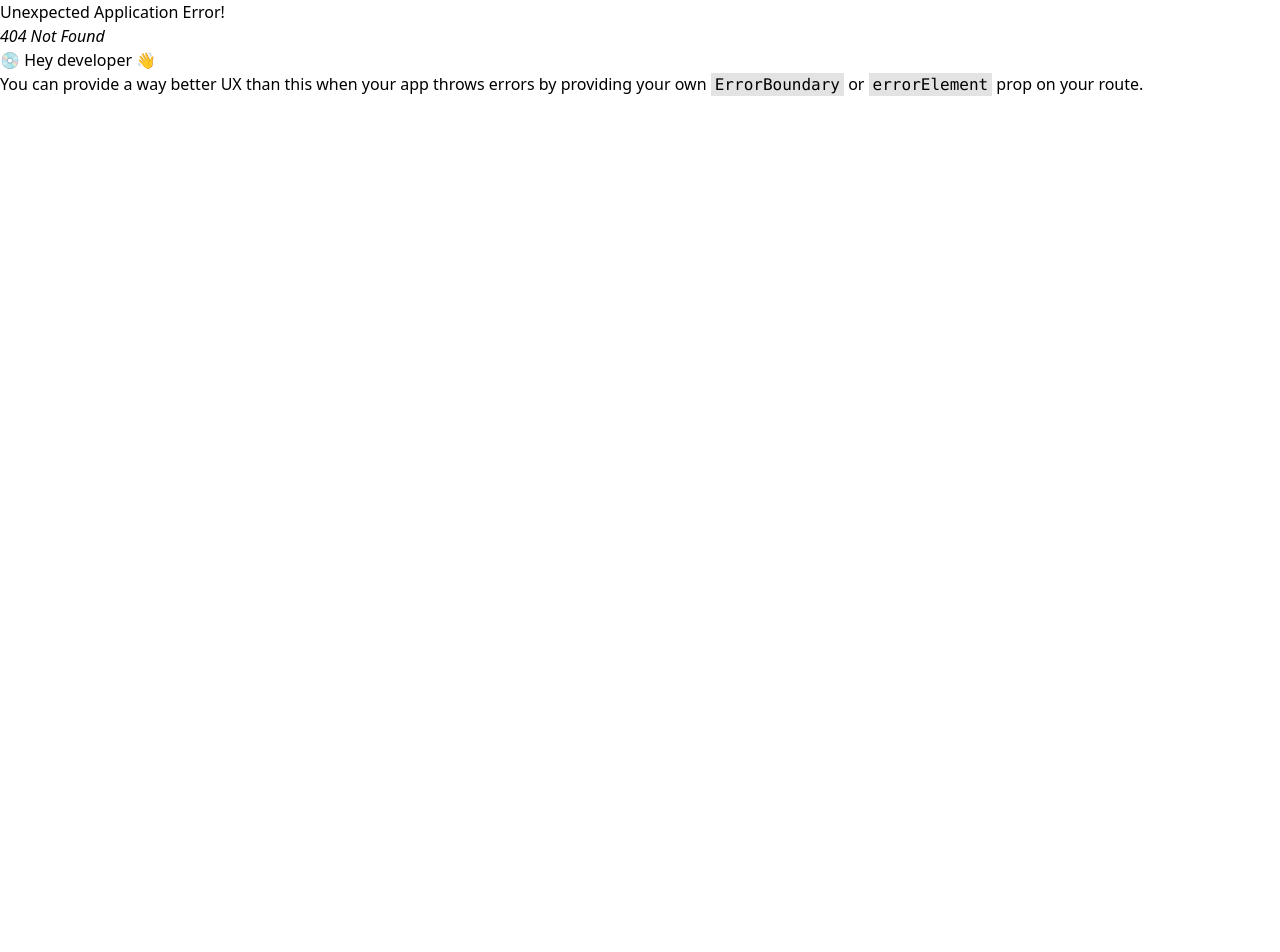
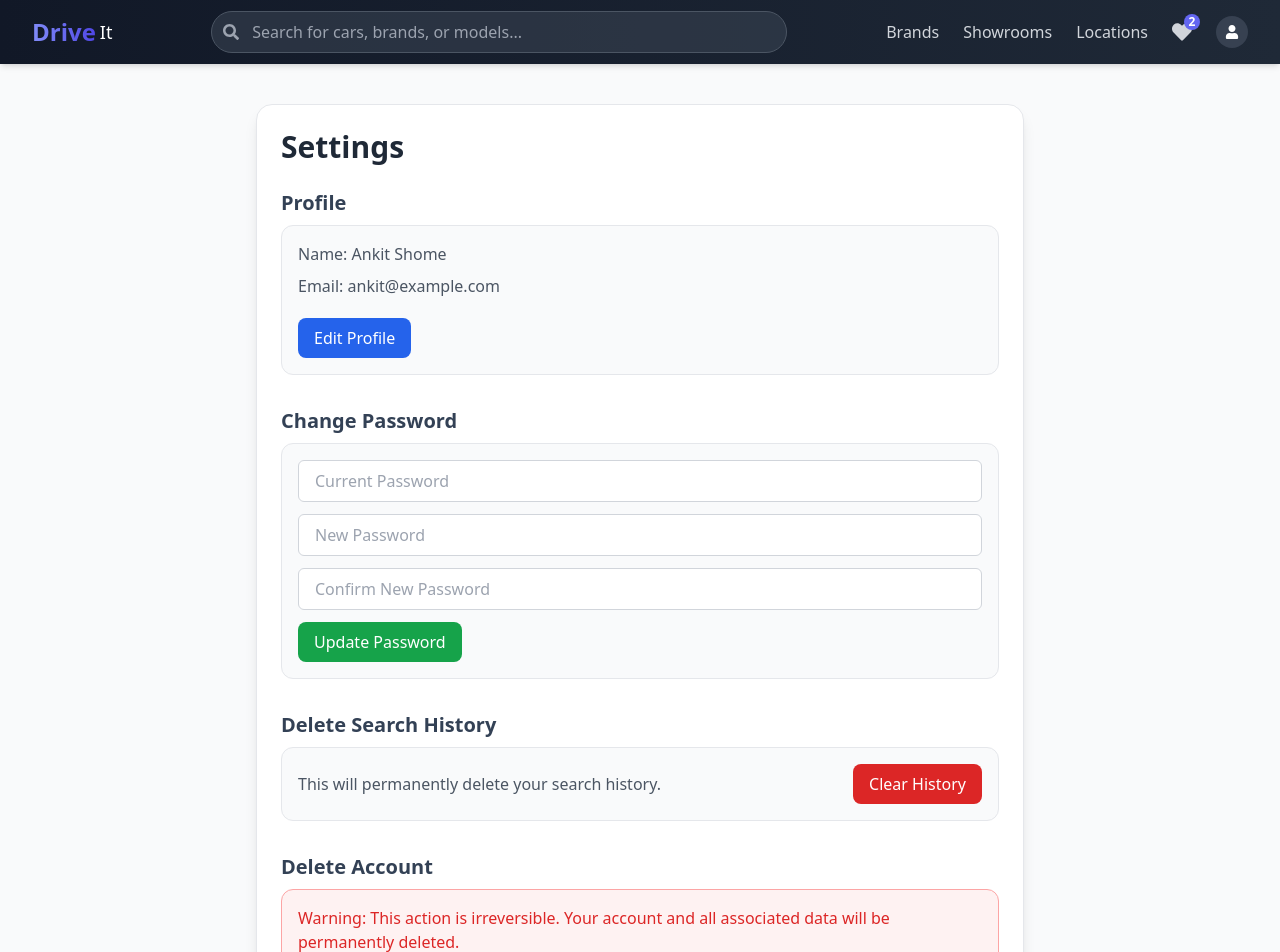
Before and after one commit to akshat-0921/E-car-selling, a React (Vite) app in the folder frontend/: page /settings in a window 1280 px wide. Before the commit this address had no page. Shown: the top 952 px of the page. Before the commit the page ends 800 px from the top, so only its background shows below. Built offline with nearby package versions, Linux system fonts and the light colour scheme; no server answers.

Commit message:
Settings page created react

```diff
--- a/frontend/src/App.jsx
+++ b/frontend/src/App.jsx
@@ -15,6 +15,7 @@ import ShowroomPage from "./pages/Showroom/showRoom";
 import CarModelSelectionPage from "./pages/CarModelSelection/carlist";
 import TestDriveBookingPage from "./pages/TestDrive/testDrive";
 import Profile from "./pages/Profile/Profile";
+import SettingsPage from "./pages/Settings/Settings";
 
 const router = createBrowserRouter([
    {
@@ -34,6 +35,7 @@ const router = createBrowserRouter([
          { path: "Car-Model-Selection", element: <CarModelSelectionPage /> },
          { path: "Test-Drive", element: <TestDriveBookingPage /> },
          { path: "profile", element: <Profile /> },
+         { path: "settings", element: <SettingsPage /> }
       ],
    },
 ]);
--- /dev/null
+++ b/frontend/src/pages/Settings/Settings.jsx
@@ -0,0 +1,77 @@
+import React from "react"
+import { Link } from "react-router-dom"
+
+const SettingsPage = () => {
+   return (
+      <div className="max-w-3xl mx-auto p-6 bg-white shadow-lg rounded-2xl border border-gray-200 mt-10">
+         <h1 className="text-3xl font-bold text-gray-800 mb-6">Settings</h1>
+
+         {/* Profile Section */}
+         <section className="mb-8">
+            <h2 className="text-xl font-semibold text-slate-700 mb-2">Profile</h2>
+            <div className="bg-gray-50 p-4 rounded-xl border border-gray-200">
+               <p className="text-gray-600 mb-2">Name: <span className="font-medium">Ankit Shome</span></p>
+               <p className="text-gray-600 mb-2">Email: <span className="font-medium">ankit@example.com</span></p>
+               <Link to="/profile">
+                  <button className="mt-3 px-4 py-2 bg-blue-600 text-white rounded-lg hover:bg-blue-700 transition-all">
+                     Edit Profile
+                  </button>
+               </Link>
+            </div>
+         </section>
+
+         {/* Change Password Section */}
+         <section className="mb-8">
+            <h2 className="text-xl font-semibold text-slate-700 mb-2">Change Password</h2>
+            <div className="bg-gray-50 p-4 rounded-xl border border-gray-200">
+               <div className="flex flex-col gap-3">
+                  <input
+                     type="password"
+                     placeholder="Current Password"
+                     className="px-4 py-2 border border-gray-300 rounded-md focus:outline-none focus:ring-2 focus:ring-blue-500"
+                  />
+                  <input
+                     type="password"
+                     placeholder="New Password"
+                     className="px-4 py-2 border border-gray-300 rounded-md focus:outline-none focus:ring-2 focus:ring-blue-500"
+                  />
+                  <input
+                     type="password"
+                     placeholder="Confirm New Password"
+                     className="px-4 py-2 border border-gray-300 rounded-md focus:outline-none focus:ring-2 focus:ring-blue-500"
+                  />
+                  <button className="self-start px-4 py-2 bg-green-600 text-white rounded-lg hover:bg-green-700 transition-all">
+                     Update Password
+                  </button>
+               </div>
+            </div>
+         </section>
+
+         {/* Delete Search History Section */}
+         <section className="mb-8">
+            <h2 className="text-xl font-semibold text-slate-700 mb-2">Delete Search History</h2>
+            <div className="bg-gray-50 p-4 rounded-xl border border-gray-200 flex flex-col sm:flex-row items-start sm:items-center justify-between gap-4">
+               <p className="text-gray-600">This will permanently delete your search history.</p>
+               <button className="px-4 py-2 bg-red-600 text-white rounded-lg hover:bg-red-700 transition-all">
+                  Clear History
+               </button>
+            </div>
+         </section>
+
+         {/* Delete Account Section */}
+         <section>
+            <h2 className="text-xl font-semibold text-slate-700 mb-2">Delete Account</h2>
+            <div className="bg-red-50 p-4 rounded-xl border border-red-300">
+               <p className="text-red-600 mb-3 font-medium">
+                  Warning: This action is irreversible. Your account and all associated data will be permanently deleted.
+               </p>
+               <button className="px-4 py-2 bg-red-700 text-white rounded-lg hover:bg-red-800 transition-all">
+                  Delete My Account
+               </button>
+            </div>
+         </section>
+      </div>
+   )
+}
+
+export default SettingsPage
```
